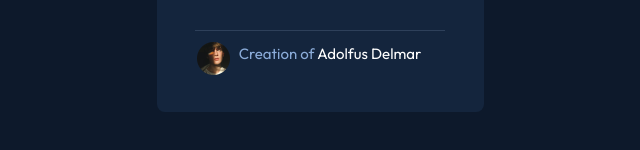
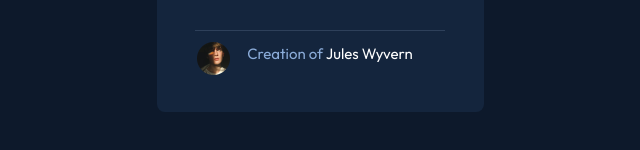
Before and after one commit to adolfusdelmar/nft-preview-card-component-main, a plain HTML site: page index.html in a window 1280 px wide. Shown: the part 560-710 px from the top of the page, 320-960 px from the left. Drawn offline with Linux system fonts and the light colour scheme.

Commit message:
change name

```diff
--- a/index.html
+++ b/index.html
@@ -44,7 +44,7 @@
     <div class="attribution">
       <hr>
       <img src="images/image-avatar.png" alt="" class="avatar-thumb">
-      <span class="created-by">Creation of <span class="name">Adolfus Delmar</span></span>
+      <span class="created-by">Creation of <span class="name">Jules Wyvern</span></span>
     </div>
 
     </div>
```
